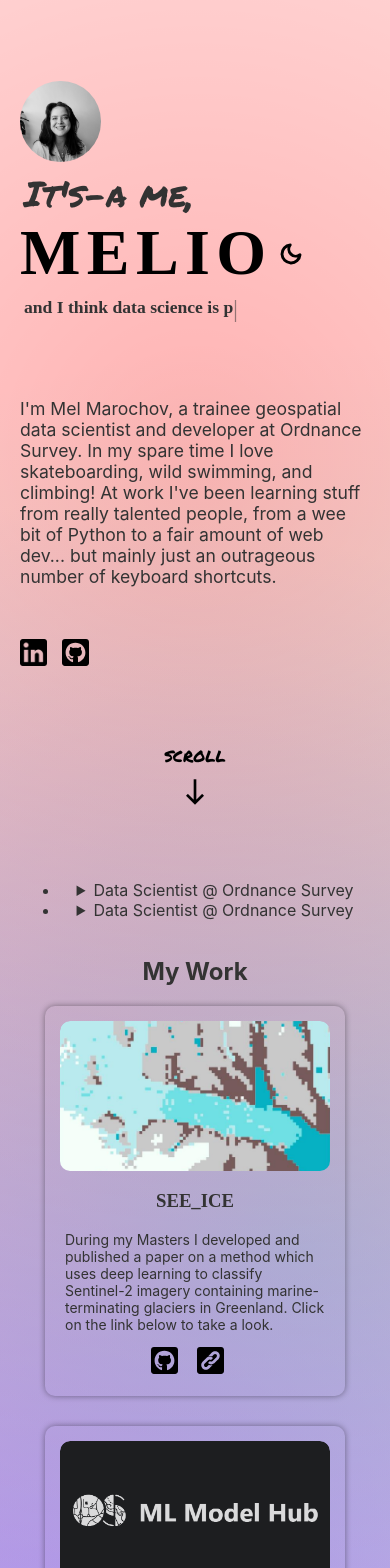
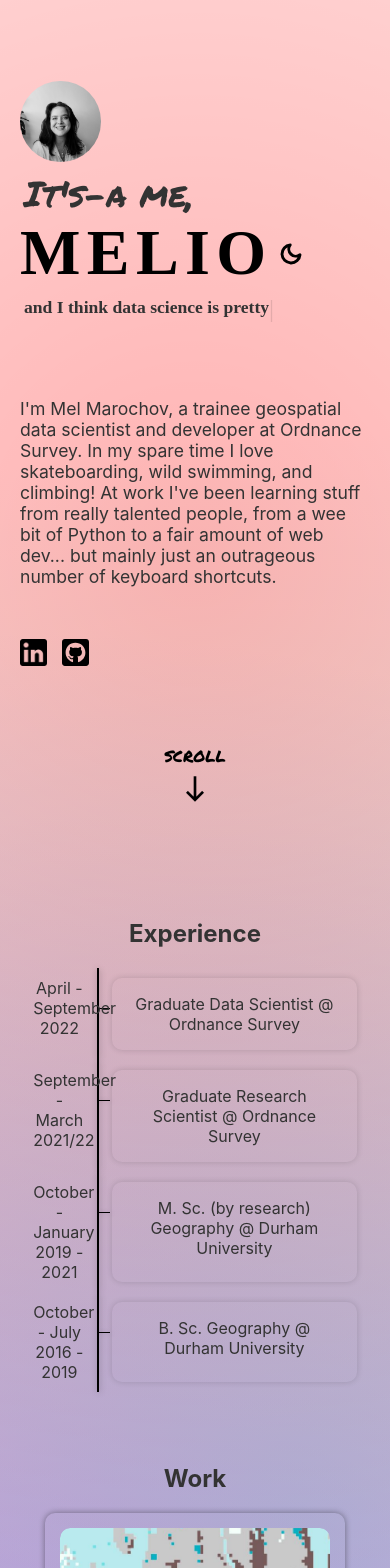
Before and after one commit to MMarochov/website, a Svelte app: page / in a window 390 px wide. Shown: the top 1568 px of the page. Built offline with nearby package versions, Linux system fonts and the light colour scheme; a web font is replaced by a local one.

Commit message:
timeline components - not responsive yet

```diff
--- a/src/App.svelte
+++ b/src/App.svelte
@@ -8,6 +8,44 @@
   import Experience from "./sections/Experience.svelte";
   import Work from "./sections/Work.svelte";
   import { darkMode } from "./stores/darkMode.js";
+  const experiences = [
+    {
+      open: true,
+      org: "Ordnance Survey",
+      role: "Graduate Data Scientist",
+      months: "April - September",
+      years: "2022",
+      description:
+        "My second placement on the Graduate scheme at Ordnance Survey saw me joining the Rapid Prototyping Team and getting thrown in at the deep end of data science. Having the chance to work on a diverse array of  projects has led me to enhance a variety of skills, from Python programming to agile development. On my first day in the team I didn't have the foggiest clue how to build a website, but now I've made this one, and discovered a new passion in the process! Creating cool prototypes using geospatial data in a fast-paced (and fun) environment has made this my favourite placement so far.",
+    },
+    {
+      open: false,
+      org: "Ordnance Survey",
+      role: "Graduate Research Scientist",
+      months: "September - March",
+      years: "2021/22",
+      description:
+        "For my first placement on the OS Grad scheme I joined the Research and Innovation teams. In this placement I focused on advancing OS' efforts to incorporate ethical practice in their workflows which use geospatial data and artificial intelligence (GeoAI). Some of the highlights were running an external-facing hybrid workshop on practical tools in GeoAI ethics, and creating a Model Hub for OS' re-usable machine learning algorithms.",
+    },
+    {
+      open: false,
+      org: "Durham University",
+      role: "M. Sc. (by research) Geography",
+      months: "October - January",
+      years: "2019 - 2021",
+      description:
+        "The crux of my postgraduate research was to develop a method which uses deep learning for semantic segmentation of Sentinel-2 satellite imagery containing marine-terminating glaciers in Greenland. I published a paper in one of the top peer-reviewed glaciology journals, presented at the EGU2020: Sharing Geoscience Online conference, and demonstrated in undergraduate Remote Sensing practicals. To see what I made, checkout the Work section below!",
+    },
+    {
+      open: false,
+      org: "Durham University",
+      role: "B. Sc. Geography",
+      months: "October - July",
+      years: "2016 - 2019",
+      description:
+        "I pursued my passion for Geography by undertaking a B.Sc. degree at Durham University, specialising in glaciology in my final year and writing a dissertation on the evolution of supraglacial meltwater features on an ice shelf in East Antarctica. This degree took me all over the UK, to Portugal and to Iceland, and to top it all off I was awarded The Willimott Prize for graduating with the second highest grade in my year.",
+    },
+  ];
 </script>
 
 <main>
@@ -21,18 +59,26 @@
     <About>
       I'm Mel Marochov, a trainee geospatial data scientist and developer at
       Ordnance Survey. In my spare time I love skateboarding, wild swimming, and
-      climbing! At work I've been learning stuff from really
-      talented people, from a wee bit of Python to a fair amount of web
-      dev... but mainly just an outrageous number of keyboard shortcuts.
+      climbing! At work I've been learning stuff from really talented people,
+      from a wee bit of Python to a fair amount of web dev... but mainly just an
+      outrageous number of keyboard shortcuts.
     </About>
     <Social />
-    <ScrollArrow href="#work" />
+    <ScrollArrow href="#experience" />
   </section>
   <ScrollToTop />
   <section id="experience">
-    <Experience>
-      <span slot="role">Mel</span>
-    </Experience>
+    <h2>Experience</h2>
+    <!-- To edit experience entries, edit the experiences variable declared above -->
+    {#each experiences as e}
+      <Experience>
+        <span slot="year">{e.years}</span>
+        <span slot="months">{e.months}</span>
+        <span slot="role">{e.role}</span>
+        <span slot="org">{e.org}</span>
+        <span slot="description">{e.description}</span>
+      </Experience>
+    {/each}
   </section>
   <section id="work">
     <Work />
@@ -46,6 +92,14 @@
     flex-direction: column;
     justify-content: space-around;
     position: relative;
+  }
+
+  #experience {
+    padding-top: 10%;
+  }
+
+  #work {
+    padding-top: 10%;
   }
   :global(body) {
     padding: 20px;
--- a/src/components/Timeline.svelte
+++ /dev/null
@@ -1,24 +0,0 @@
-<div class="wrapper">
-  <ul class="timeline">
-    <li>
-      <details class="panel">
-        <summary>
-          <slot name="role" /> @ <slot name="org" />
-        </summary>
-        <p>
-          <slot name="description" />
-        </p>
-      </details>
-    </li>
-    <li>
-        <details class="panel">
-          <summary>
-            <slot name="role" /> @ <slot name="org" />
-          </summary>
-          <p>
-            <slot name="description" />
-          </p>
-        </details>
-      </li>
-  </ul>
-</div>
--- a/src/sections/Experience.svelte
+++ b/src/sections/Experience.svelte
@@ -1,48 +1,112 @@
 <!-- Experience.svelte -->
 <script>
-    import Timeline from "../components/Timeline.svelte"
-    const experiences = [
-    {
-      open: true,
-      org: "Ordnance Survey",
-      role: "Graduate Data Scientist",
-      months: "April - September",
-      years: "2022",
-      description:
-        "My second placement on the Graduate scheme at Ordnance Survey saw me joining the Rapid Prototyping Team and getting thrown in at the deep end of data science. Having the chance to work on a diverse array of  projects has led me to enhance a variety of skills, from Python programming to agile development. On my first day in the team I didn't have the foggiest clue how to build a website, but now I've made this one, and discovered a new passion in the process! Creating cool prototypes using geospatial data in a fast-paced (and fun) environment has made this my favourite placement so far.",
-    },
-    {
-      open: false,
-      org: "Ordnance Survey",
-      role: "Graduate Research Scientist",
-      months: "September - March",
-      years: "2021/22",
-      description:
-        "For my first placement on the OS Grad scheme I joined the Research and Innovation teams. In this placement I focused on advancing OS' efforts to incorporate ethical practice in their workflows which use geospatial data and artificial intelligence (GeoAI). Some of the highlights were running an external-facing hybrid workshop on practical tools in GeoAI ethics, and creating a Model Hub for OS' re-usable machine learning algorithms.",
-    },
-    {
-      open: false,
-      org: "Durham University",
-      role: "M. Sc. (by research) Geography",
-      months: "October - January",
-      years: "2019 - 2021",
-      description:
-        "The crux of my postgraduate research was to develop a method which uses deep learning for semantic segmentation of Sentinel-2 satellite imagery containing marine-terminating glaciers in Greenland. I published a paper in one of the top peer-reviewed glaciology journals, presented at the EGU2020: Sharing Geoscience Online conference, and demonstrated in undergraduate Remote Sensing practicals. To see what I made, checkout the Work section below!",
-    },
-    {
-      open: false,
-      org: "Durham University",
-      role: "B. Sc. Geography",
-      months: "October - July",
-      years: "2016 - 2019",
-      description:
-        "I pursued my passion for Geography by undertaking a B.Sc. degree at Durham University, specialising in glaciology in my final year and writing a dissertation on the evolution of supraglacial meltwater features on an ice shelf in East Antarctica. This degree took me all over the UK, to Portugal and to Iceland, and to top it all off I was awarded The Willimott Prize for graduating with the second highest grade in my year.",
-    },
-  ];
+  import { slide } from "svelte/transition";
+
+  let isOpen = false;
+  const toggle = () => (isOpen = !isOpen);
 </script>
 
-<Timeline>
-	<span slot="role">Data Scientist</span>
-    <span slot="org">Ordnance Survey</span>
-    <span slot="description">My second placement on the Graduate scheme at Ordnance Survey saw me joining the Rapid Prototyping Team and getting thrown in at the deep end of data science. Having the chance to work on a diverse array of  projects has led me to enhance a variety of skills, from Python programming to agile development. On my first day in the team I didn't have the foggiest clue how to build a website, but now I've made this one, and discovered a new passion in the process! Creating cool prototypes using geospatial data in a fast-paced (and fun) environment has made this my favourite placement so far.</span>
-</Timeline>
+<div class="wrapper">
+  <ul class="timeline">
+    <li>
+      <p class="time">
+        <slot name="months" />
+        <slot name="year" />
+      </p>
+      <details class="panel">
+        <summary on:click={toggle}>
+          <p><slot name="role" /> @ <slot name="org" /></p>
+        </summary>
+        {#if isOpen}
+          <p class="description" transition:slide={{ duration: 300 }}>
+            <slot name="description" />
+          </p>
+        {/if}
+      </details>
+    </li>
+  </ul>
+</div>
+
+<style>
+  .wrapper {
+    width: 100%;
+    max-width: 960px;
+    display: flex;
+    justify-content: center;
+  }
+
+  .timeline {
+    list-style: none;
+    padding: 10px 0 10px;
+    position: relative;
+    width: 100%;
+    margin: 0px;
+  }
+
+  .time {
+    position: relative;
+    display: flex;
+    flex-direction: column;
+    margin: 0;
+    width: 15%;
+  }
+
+  p {
+    margin: 0;
+  }
+
+  .timeline li {
+    position: relative;
+    display: flex;
+    justify-content: space-around;
+  }
+
+  .timeline .panel {
+    width: 70%;
+    overflow: hidden;
+    position: relative;
+    border-radius: 10px;
+    box-shadow: 0 0 6px rgba(0, 0, 0, 0.148);
+  }
+
+  .timeline .description {
+    padding: 1rem;
+    border-radius: 10px;
+    margin: 0;
+    text-align: left;
+  }
+
+  .timeline summary {
+    user-select: none;
+    cursor: pointer;
+    padding: 1rem;
+    display: flex;
+  }
+
+  .timeline summary:hover {
+    background: rgba(0, 0, 0, 0.023);
+    border-radius: 10px;
+  }
+
+  .timeline:before {
+    top: 0;
+    bottom: 0;
+    left: 22%;
+    position: absolute;
+    content: "";
+    width: 0.1rem;
+    background: #000;
+    box-shadow: 1px 1px 6px #0000003a, -1px -1px 6px #0000001f;
+  }
+
+  .timeline li:before {
+    content: "";
+    height: 0.1rem;
+    width: 0.8rem;
+    left: 22%;
+    top: 30px;
+    background: #000;
+    position: absolute;
+    box-shadow: 1px 1px 6px #0000003a, -1px -1px 6px #0000001f;
+  }
+</style>
--- a/src/sections/Work.svelte
+++ b/src/sections/Work.svelte
@@ -28,7 +28,7 @@
 </script>
 
 <section class="work">
-  <h2>My Work</h2>
+  <h2>Work</h2>
   <div class="grid-container">
     {#each work_entries as m}
       <WorkEntry
```
